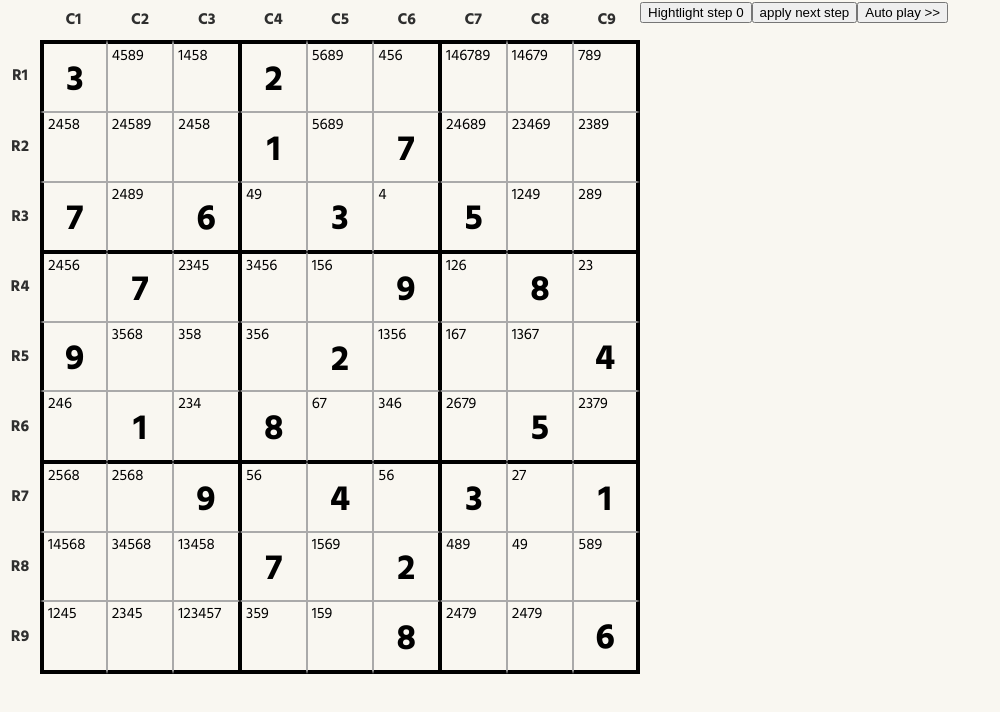
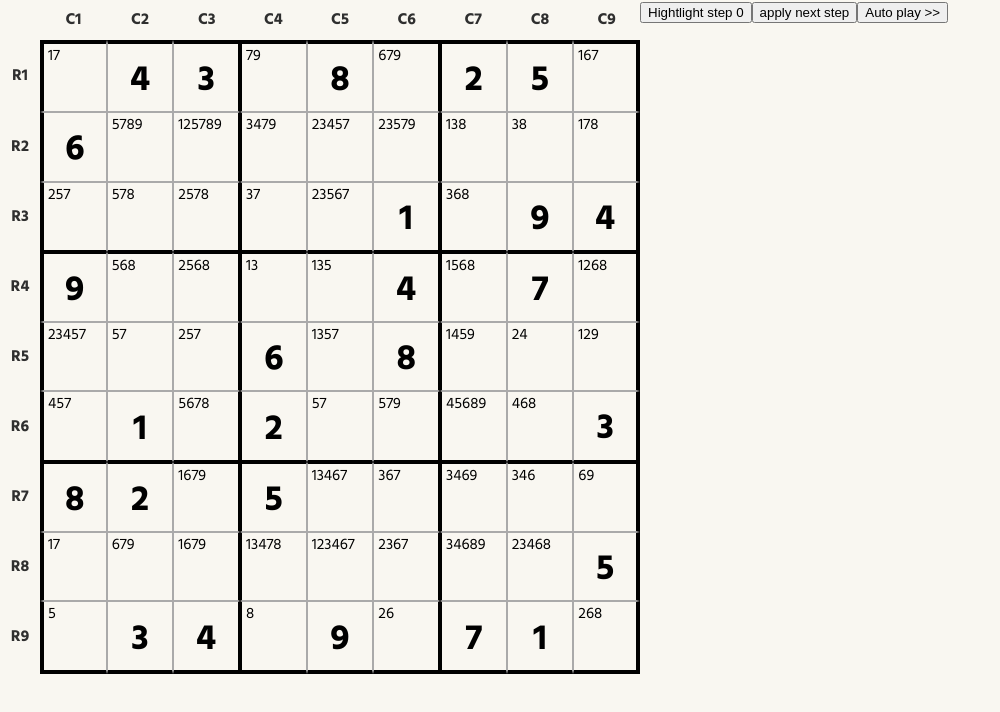
Before and after one commit to bmdoherty/sudoku-react, a React (Create React App) app: page / in a window 1280 px wide. Shown: the top 712 px of the page, without its empty margins (0-1000 px from the left). Built offline with nearby package versions, Linux system fonts and the light colour scheme.

Commit message:
locked candidates

```diff
--- a/src/App.js
+++ b/src/App.js
@@ -58,7 +58,7 @@ class App extends Component {
       this.setState({ grid: grid });
     }
     else {
-      let text = '300200000\n000107000\n706030500\n070009080\n900020004\n010800050\n009040301\n000702000\n000008006'
+      let text = '043080250\n600000000\n000001094\n900004070\n000608000\n010200003\n820500000\n000000005\n034090710'
       grid = new Grid(text)
     }
 
@@ -115,6 +115,7 @@ class App extends Component {
     let rows = []
     let columns = []
     let colors = [1,2,3,4,5,6,7,8,9]
+    let locked
 
     if(cell){
       item = {text:`${step.type}: The cell at ${cell.row},${cell.column},${cell.square} must be ${step.digit} ${JSON.stringify(step)}`, key:cell.id}
@@ -167,7 +168,7 @@ class App extends Component {
         }
         else{
 
-          let seenOutsideSquare = seenByCells.filter( v=> v.squareID !== cell.squareID)
+          let seenOutsideSquare = seenByCells.filter( v=> v.squareID !== unfilledCell.squareID)
           if(seenOutsideSquare.length){
             seenBy = seenOutsideSquare[0]
             if(!digitClasses[seenBy.id]){
@@ -207,6 +208,60 @@ class App extends Component {
 
     }
 
+    if(step.type === 'lockedCandidate'){
+      let colors = [1,2,3,4,5,6,7,8,9]
+
+      for( let id of step.ids){
+        boxClasses[id] = ' targetCell '
+      }
+      //
+      let lockedHouse = this.state.grid[step.locked.type][step.locked.id]
+
+      let unfilledCellsInLocked = lockedHouse.cells
+      .filter( v => v.digit === 0)
+      .filter( v => !step.ids.includes(v.id))
+
+
+      let nextColor
+      let color
+      let bgcolor
+      for( let unfilledCell of unfilledCellsInLocked){
+        let seenByCells = [...unfilledCell.canSee].filter( v => v.digit === step.digit)
+        let seenBy = seenByCells[0]
+
+        if(!digitClasses[seenBy.id]){
+          nextColor = colors.shift()
+          color = ' color' + nextColor
+          bgcolor = ' bgcolor' + nextColor
+          digitClasses[seenBy.id] = color + bgcolor
+          digitClasses[unfilledCell.id] = ' color' + nextColor
+        } else {
+          digitClasses[seenBy.id] = digitClasses[seenBy.id]
+          digitClasses[unfilledCell.id] = ' color' + nextColor
+        }
+
+        cellContent[unfilledCell.id] = 'X'
+
+      }
+
+      //
+      ruleOut = this.state.grid[step.house.type][step.house.id].cells
+      .filter( v => v.digit === 0) //unused
+      .filter( v => step.ids.indexOf(v.id) === -1)  // not in naked
+      .filter( v => [...v.possibilities].includes(step.digit)) // has digits as possibles
+      .map(v=>v.id)
+
+      digits = [step.digit]
+
+      locked = step.locked
+
+      let cells = this.state.grid[step.house.type][step.house.id].cells.filter( v=> step.ids.includes(v.id))
+      rows = cells.map( v=> `${v.row}`).join(' ')
+      columns = cells.map( v=> `${v.column}`).join(' ')
+      squares = cells.map( v=> `${v.square}`).join(' ')
+
+    }
+
 
     let highLight = {
       on:true,
@@ -218,6 +273,7 @@ class App extends Component {
       ruleOut: ruleOut,
       type:step.type,
       house:step.house,
+      locked:locked,
       boxClasses: boxClasses,
       digitClasses: digitClasses,
       cellContent: cellContent
--- a/src/components/Cell.js
+++ b/src/components/Cell.js
@@ -65,6 +65,21 @@ export default class Cell extends React.Component {
                highLightClass = highLightClass + ' highlightSquare'
              }
            }
+
+           if( highlight.type === 'lockedCandidate'){
+
+             if( (highlight.house.type === 'row' &&  highlight.house.id === cell.rowID) || (highlight.locked.type === 'row' &&  highlight.locked.id === cell.rowID)){
+               highLightClass = highLightClass + ' highlightRow'
+             }
+
+             if( (highlight.house.type === 'column' &&  highlight.house.id === cell.columnID) || (highlight.locked.type === 'column' &&  highlight.locked.id === cell.columnID)){
+               highLightClass = highLightClass + ' highlightColumn'
+             }
+
+             if( (highlight.house.type === 'square' &&  highlight.house.id === cell.squareID) || (highlight.locked.type === 'square' &&  highlight.locked.id === cell.squareID)){
+               highLightClass = highLightClass + ' highlightSquare'
+             }
+           }
         }
 
         if( highlight.on){
@@ -93,10 +108,11 @@ export default class Cell extends React.Component {
           content = cell.digit
         }
 
-
-        if( highlight.cell){
-          if(highlight.cell && highlight.cell.id === cell.id && highlight.digits.length === 1){
-            content = highlight.digits
+        if( highlight.on){
+          if( highlight.cell){
+            if(highlight.cell && highlight.cell.id === cell.id && highlight.digits.length === 1){
+              content = highlight.digits
+            }
           }
 
           if(highlight.cellContent[cell.id]){
@@ -110,21 +126,22 @@ export default class Cell extends React.Component {
       digitClasses(cell, highlight){
         let classes = 'digit '
 
-        if( highlight.cell){
+        if( highlight.on){
           if(highlight.cell && highlight.cell.id === cell.id){
             classes = classes + 'tentative '
           }
+
           if(highlight.digitClasses[cell.id]){
             classes = classes + highlight.digitClasses[cell.id]
           }
         }
+
+
         return classes
       }
 
     render() {
         const { cell, highlight} = this.props
-
-
 
         return (
             <div className={`box ${this.isHighlighted(cell, highlight)}`} id={`cell-${cell.id}`} key={cell.id}>
--- a/src/model/sudoku/Column.js
+++ b/src/model/sudoku/Column.js
@@ -20,8 +20,9 @@ export default class Column extends House {
 
                     if(possibleCells.length < total.length){
                         let house = {'type':'square', 'id':squareID}
+                        let locked = {'type':'column', 'id':this.id}
                         let ids = possibleCells.map( v => v.id)
-                        return {'ids':ids, 'digit':digit, 'house':house, 'type':'lockedCandidate'}
+                        return {'ids':ids, 'digit':digit, 'house':house, 'locked':locked, 'type':'lockedCandidate'}
                     }
                 }
             }
--- a/src/model/sudoku/Row.js
+++ b/src/model/sudoku/Row.js
@@ -23,8 +23,9 @@ export default class Row extends House {
 
                     if(possibleCells.length < total.length){
                         let house = {'type':'square', 'id':squareID}
+                        let locked = {'type':'row', 'id':this.id}
                         let ids = possibleCells.map( v => v.id)
-                        return {'ids':ids, 'digit':digit, 'house':house, 'type':'lockedCandidate'}
+                        return {'ids':ids, 'digit':digit, 'house':house, 'locked':locked, 'type':'lockedCandidate'}
                     }
                 }
             }
--- a/src/model/sudoku/Square.js
+++ b/src/model/sudoku/Square.js
@@ -22,8 +22,9 @@ export default class Square extends House{
 
                     if(possibleCells.length < total.length){
                         let house = {'type':'row', 'id':rowID}
+                        let locked = {'type':'square', 'id':this.id}
                         let ids = possibleCells.map( v => v.id)
-                        return {'ids':ids, 'digit':digit, 'house':house, 'type':'lockedCandidate'}
+                        return {'ids':ids, 'digit':digit, 'house':house, 'locked':locked, 'type':'lockedCandidate'}
                     }
                 }
 
@@ -33,8 +34,9 @@ export default class Square extends House{
 
                     if(possibleCells.length < total.length){
                         let house = {'type':'column', 'id':columnID}
+                        let locked = {'type':'square', 'id':this.id}
                         let ids = possibleCells.map( v => v.id)
-                        return {'ids':ids, 'digit':digit, 'house':house, 'type':'lockedCandidate'}
+                        return {'ids':ids, 'digit':digit, 'house':house, 'locked':locked, 'type':'lockedCandidate'}
                     }
                 }
             }
```
